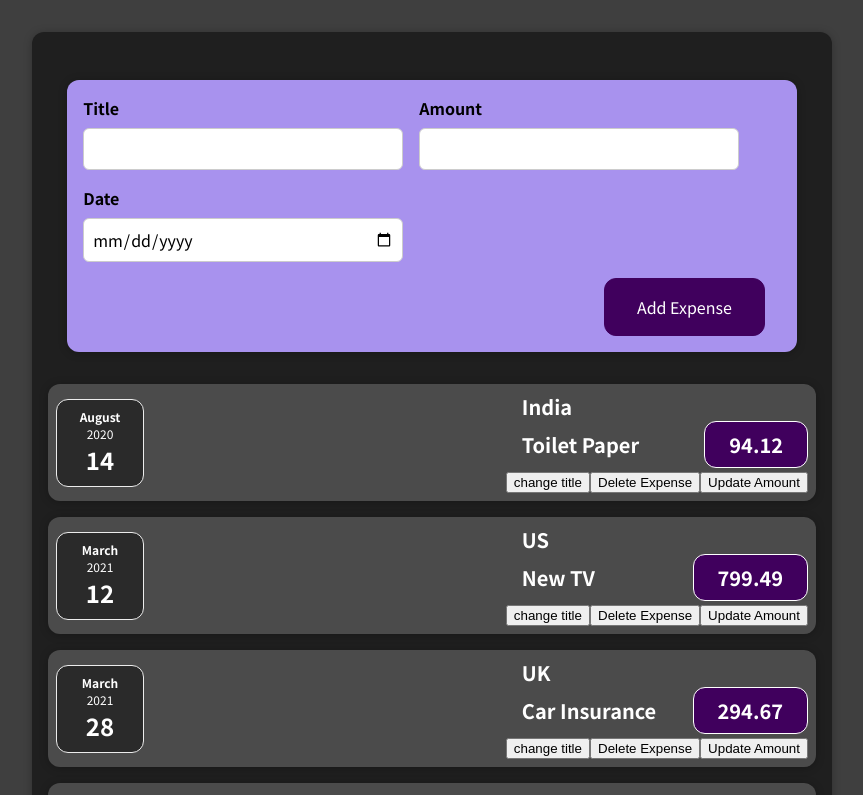
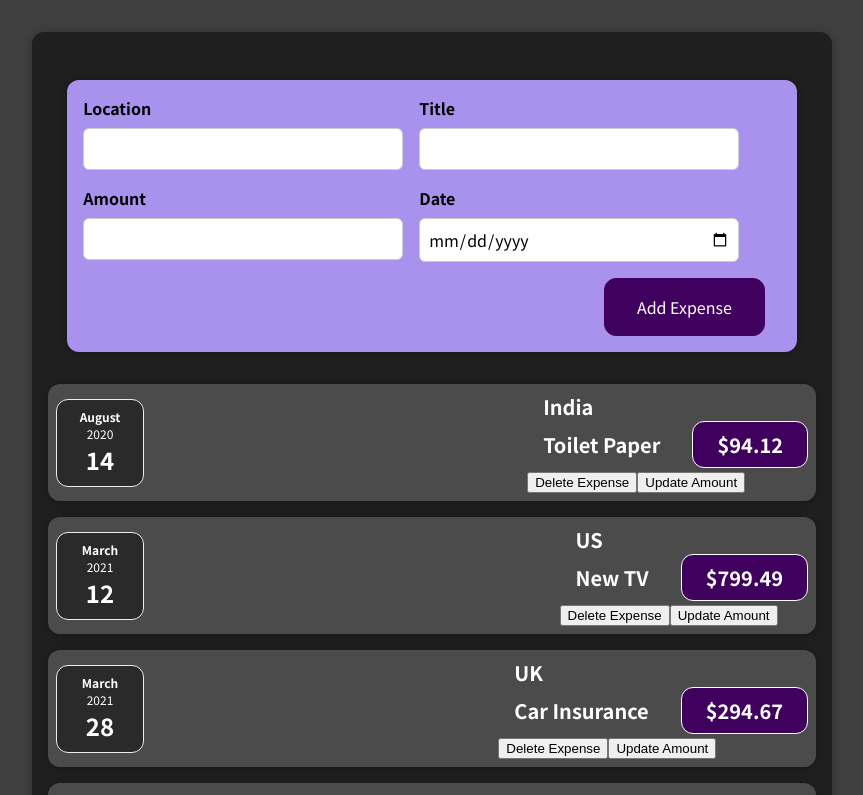
Before and after one commit to s-k-22/ExpenseTrackerReact, a React (Create React App) app: page / in a window 1280 px wide. Shown: the top 795 px of the page, without its empty margins (208-1071 px from the left). Built offline with nearby package versions, Linux system fonts and the light colour scheme.

Commit message:
adding new expense(key prop)

```diff
--- a/src/App.js
+++ b/src/App.js
@@ -2,50 +2,57 @@ import { Card } from "./components/UI/Card";
 import ExpenseItem from "./components/Expenses/ExpenseItem";
 import NewExpense from "./components/Expenses/NewExpense/NewExpense";
 import "./index.css";
+import { useState } from "react";
 
-const App = () => {
-  const expenses = [
+const intial_expenses = [
   {
     id: "e1",
-      locationOfExpenditure: "India",
+    location: "India",
     title: "Toilet Paper",
     amount: 94.12,
     date: new Date(2020, 7, 14),
   },
   {
     id: "e2",
-      locationOfExpenditure: "US",
+    location: "US",
     title: "New TV",
     amount: 799.49,
     date: new Date(2021, 2, 12),
   },
   {
     id: "e3",
-      locationOfExpenditure: "UK",
+    location: "UK",
     title: "Car Insurance",
     amount: 294.67,
     date: new Date(2021, 2, 28),
   },
   {
     id: "e4",
-      locationOfExpenditure: "India",
+    location: "India",
     title: "New Desk (Wooden)",
     amount: 450,
     date: new Date(2021, 5, 12),
   },
 ];
 
-  const submitExpenseDataHandler = (expenseData) => {
-    console.log(expenseData);
+const App = () => {
+  const [expenses, setExpenses] = useState(intial_expenses);
+
+  const submitExpenseDataHandler = (expense) => {
+    setExpenses((prevState) => {
+      return [expense, ...prevState];
+    });
   };
 
   return (
     <Card className="expenses">
       <NewExpense onSubmitExpenseData={submitExpenseDataHandler} />
-      {expenses.map((exp) => {
+      {expenses.map((exp,index) => {
+        console.log(index)
         return (
           <ExpenseItem
-            locationOfExpenditure={exp.locationOfExpenditure}
+            key={exp.id}
+            location={exp.location}
             title={exp.title}
             amount={exp.amount}
             date={exp.date}
--- a/src/components/Expenses/ExpenseDetails.js
+++ b/src/components/Expenses/ExpenseDetails.js
@@ -2,15 +2,9 @@ import React, { useState } from "react";
 import "./ExpenseItem.css";
 
 export const ExpenseDetails = (props) => {
-  const [title, setTitle] = useState(props.title);
-  // console.log("title ", title); //latest value of title
 
   const [amount, setamount] = useState(props.amount);
 
-  const clickHandler = () => {
-    setTitle("updated");
-    console.log(title);
-  };
 
   const deleteExpense = () => {
     const expense = document.querySelector(".expense-item");
@@ -24,13 +18,12 @@ export const ExpenseDetails = (props) => {
   return (
     <div>
       <div className="expense-item__description">
-        <h2> {props.locationOfExpenditure}</h2>
+        <h2> {props.location}</h2>
       </div>
       <div className="expense-item__description">
-        <h2>{title}</h2>
-        <div className="expense-item__price">{amount}</div>
+        <h2>{props.title}</h2>
+        <div className="expense-item__price">${props.amount}</div>
       </div>
-      <button onClick={clickHandler}>change title</button>
       <button onClick={deleteExpense}>Delete Expense</button>
       <button onClick={updateAmount}>Update Amount</button>
     </div>
--- a/src/components/Expenses/ExpenseItem.js
+++ b/src/components/Expenses/ExpenseItem.js
@@ -8,7 +8,7 @@ const ExpenseItem = (props) => {
     <Card className="expense-item">
       <ExpenseDate date={props.date} />
       <ExpenseDetails
-        locationOfExpenditure={props.locationOfExpenditure}
+        location={props.location}
         title={props.title}
         amount={props.amount}
       />
--- a/src/components/Expenses/NewExpense/ExpenseForm.js
+++ b/src/components/Expenses/NewExpense/ExpenseForm.js
@@ -3,6 +3,7 @@ import "./ExpenseForm.css";
 
 const ExpenseForm = (props) => {
   const [enteredTitle, setEnteredTitle] = useState("");
+  const [enteredLocation, setEnteredLocation] = useState("");
   const [enteredAmount, setEnteredAmount] = useState("");
   const [enteredDate, setEnteredDate] = useState("");
 
@@ -14,6 +15,15 @@ const ExpenseForm = (props) => {
 
   const titleChangeHandler = (e) => {
     setEnteredTitle(e.target.value);
+
+    // setUserInput({ ...userInput, enteredTitle: e.target.value });
+    // setUserInput((prevState) => {
+    //   return { ...prevState, enteredTitle: e.target.value };
+    // });
+  };
+
+  const locationChangeHandler = (e) => {
+    setEnteredLocation(e.target.value);
 
     // setUserInput({ ...userInput, enteredTitle: e.target.value });
     // setUserInput((prevState) => {
@@ -43,12 +53,14 @@ const ExpenseForm = (props) => {
     event.preventDefault();
 
     const expenseData = {
+      location: enteredLocation,
       title: enteredTitle,
-      amount: enteredAmount,
-      date: enteredDate,
+      amount: +enteredAmount,
+      date: new Date(enteredDate),
     };
 
     props.onSaveExpenseData(expenseData);
+    setEnteredLocation("");
     setEnteredTitle("");
     setEnteredAmount("");
     setEnteredDate("");
@@ -58,6 +70,15 @@ const ExpenseForm = (props) => {
     <form onSubmit={submitHandler}>
       <div className="new-expense__controls">
         <div className="new-expense__control">
+          <label>Location</label>
+          <input
+            type="text"
+            value={enteredLocation}
+            onChange={locationChangeHandler}
+          />
+        </div>
+
+        <div className="new-expense__control">
           <label>Title</label>
           <input
             type="text"
@@ -65,6 +86,7 @@ const ExpenseForm = (props) => {
             onChange={titleChangeHandler}
           />
         </div>
+
         <div className="new-expense__control">
           <label>Amount</label>
           <input
@@ -73,6 +95,7 @@ const ExpenseForm = (props) => {
             onChange={amountChangeHandler}
           />
         </div>
+
         <div className="new-expense__control">
           <label>Date</label>
           <input type="date" value={enteredDate} onChange={dateChangeHandler} />
```
Lines whose indentation alone changed are shown as unchanged.
